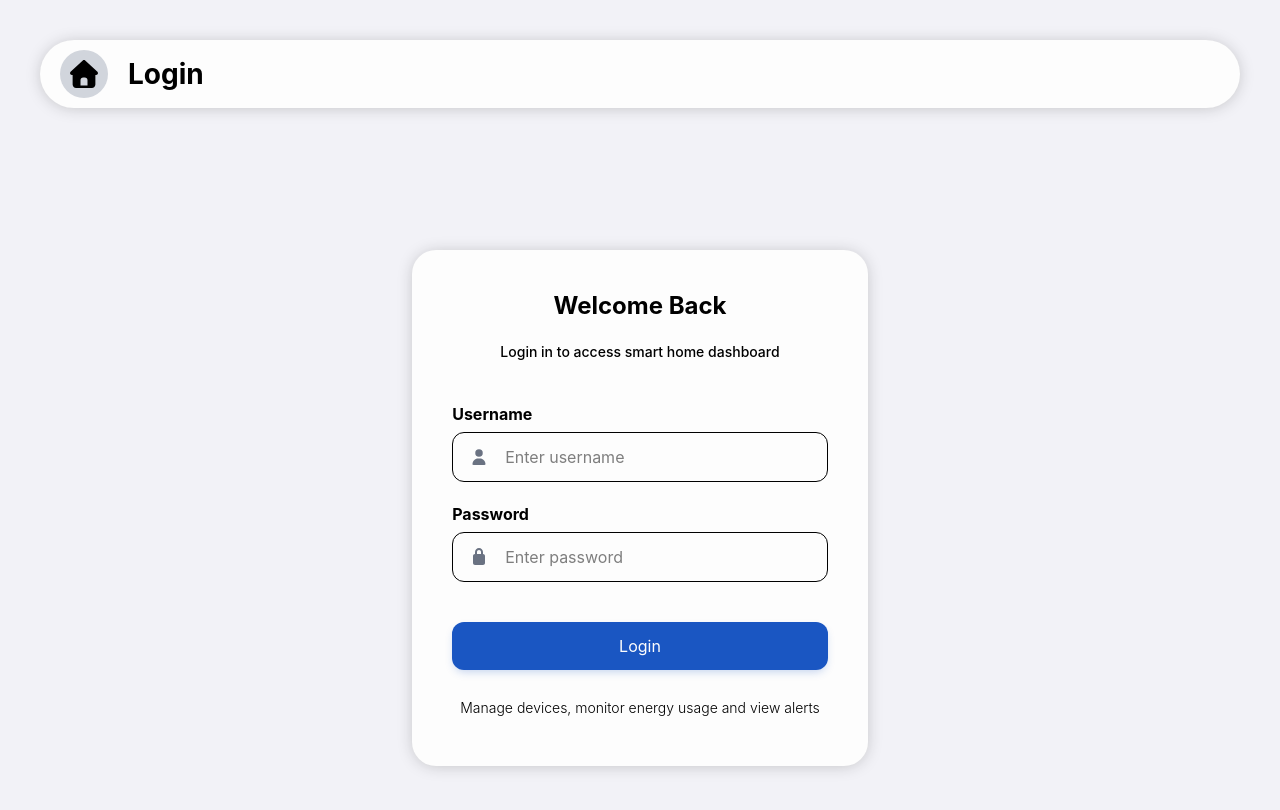
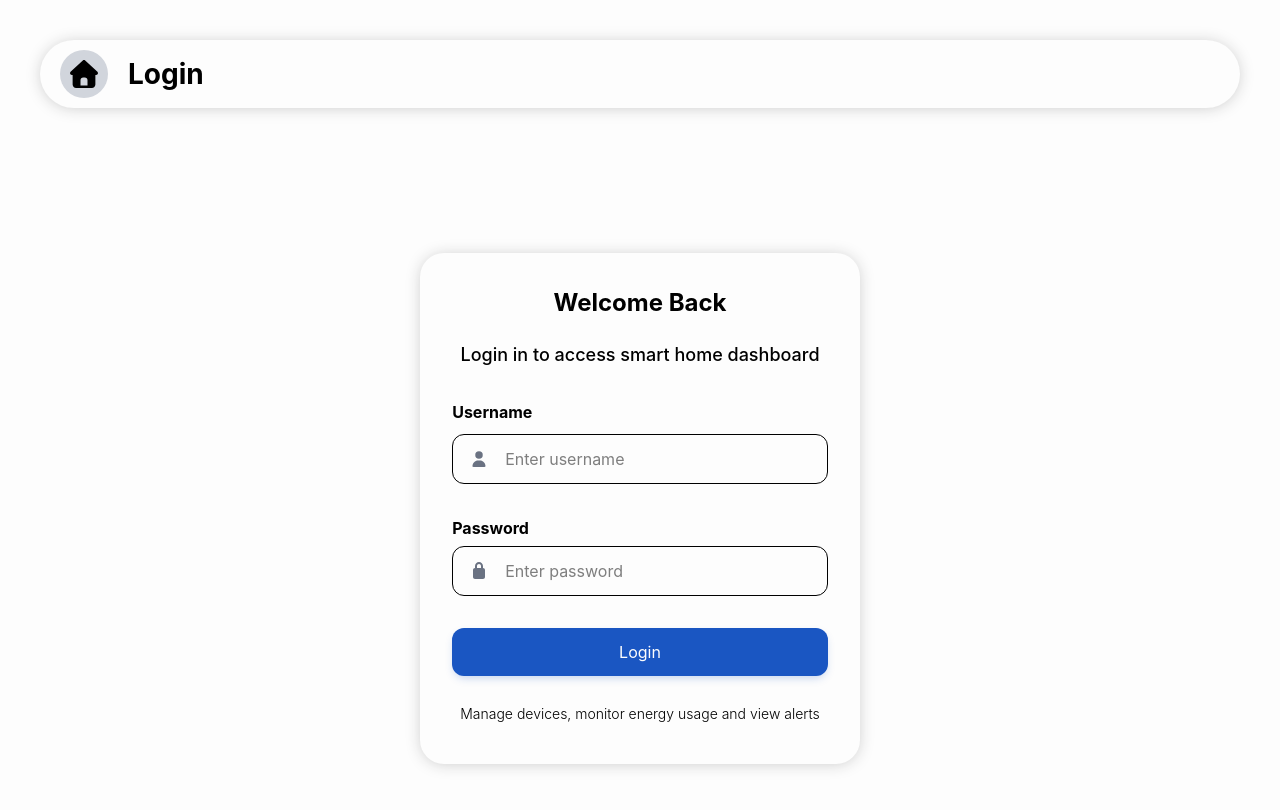
Before and after one commit to aukabanana/CSC-105-Pre-Hackathon, a React (Vite) app in the folder frontend/: page / in a window 1280 px wide. Shown: the top 810 px of the page. Built offline with nearby package versions, Linux system fonts and the light colour scheme.

Commit message:
style: edit padding page

```diff
--- a/frontend/src/pages/devicesPage.tsx
+++ b/frontend/src/pages/devicesPage.tsx
@@ -6,7 +6,7 @@ import { useState } from "react";
 export function DevicePage() {
     const [addDevice, setAddDevice] = useState<boolean>(false)
     return (
-        <div className="flex flex-col p-10 bg-(--bg-main)
+        <div className="flex flex-col p-5 md:p-10 bg-(--bg-main)
         gap-y-8">
             <DashboardHeader title="Device" username="Admin Username" />
 
--- a/frontend/src/pages/loginPage.tsx
+++ b/frontend/src/pages/loginPage.tsx
@@ -8,17 +8,17 @@ import {
 
 function LoginPage() {
     return (
-        <div className="flex flex-col p-10 bg-(--bg-main)">
+        <div className="flex flex-col p-5 md:p-10 bg-(--bg-card)">
             <DashboardHeader title="Login" />
 
             <div className="flex justify-center items-center min-h-screen">
-                <div className="flex flex-col items-center gap-10 p-10 bg-(--bg-card) rounded-3xl shadow-(--shadow-lg)">
+                <div className="flex flex-col items-center gap-[clamp(20px,2.5vw,40px)] p-[clamp(20px,2.5vw,40px)] rounded-3xl shadow-(--shadow-lg)">
                     <div className="flex flex-col items-center gap-5">
-                        <h3 className="text-2xl font-bold">Welcome Back</h3>
-                        <p className="text-sm font-medium">Login in to access smart home dashboard</p>
+                        <h3 className="text-[16px] sm:text-[20px] md:text-[24px] font-bold">Welcome Back</h3>
+                        <p className="text-[14px] md:text-[18px] font-medium">Login in to access smart home dashboard</p>
                     </div>
-                    <div className="flex flex-col gap-5 w-full">
-                        <div className="flex flex-col gap-1.5 ">
+                    <div className="flex flex-col gap-[clamp(20px,2.5vw,40px)] w-full">
+                        <div className="flex flex-col gap-[clamp(5px,2.5vw,10px)] ">
                             <label className="font-bold">Username</label>
                             <div className="flex flex-row items-center border py-3 px-4 rounded-xl gap-4">
                                 <FontAwesomeIcon icon={faUser} className="text-gray-500"/>
```
